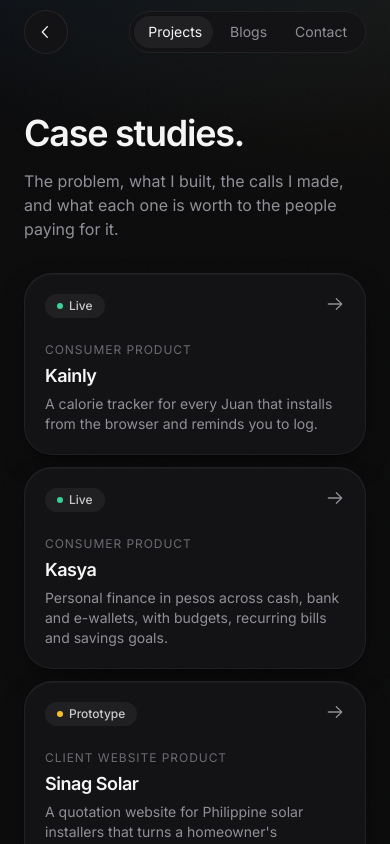
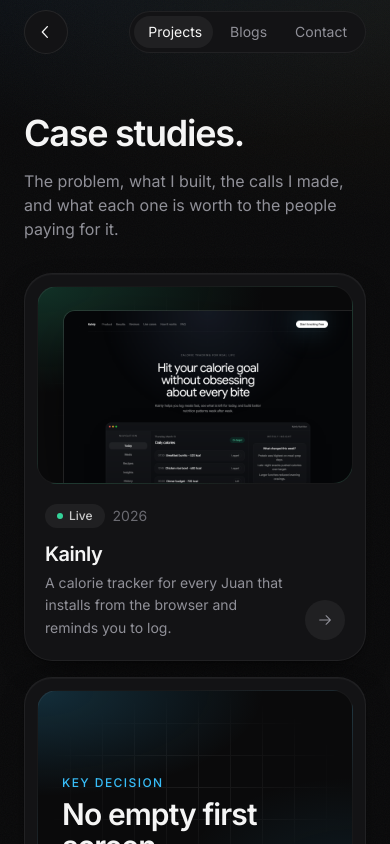
Before and after one commit to gubriyeeel/gubriyeeel, a Next.js app: page /projects in a window 390 px wide. Shown: the top 844 px of the page. Built offline with nearby package versions, Linux system fonts and the light colour scheme; no server answers.

Commit message:
feat: ✨ full-width case study cards with a home slider
Cards lead with a cover (screenshot or key decision), drop the category label, and the home section becomes a swipeable slider. Stale Kasya and Illustrify links removed.

```diff
--- a/app/page.tsx
+++ b/app/page.tsx
@@ -1,5 +1,5 @@
 import type { Metadata } from "next";
-import Project from "@/components/project";
+import { ProjectSlider } from "@/components/project-slider";
 import { getProjects } from "@/lib/projects";
 import { posts } from "#site/content";
 import { sortPosts } from "@/lib/utils";
@@ -102,11 +102,7 @@ export default async function Home() {
           title="Case studies"
           action={{ href: "/projects", label: "See all" }}
         />
-        <div className="grid grid-cols-1 gap-3 sm:grid-cols-2">
-          {projects.slice(0, 4).map((project) => (
-            <Project key={project.slug} project={project} />
-          ))}
-        </div>
+        <ProjectSlider projects={projects} />
       </Reveal>
 
       <Reveal as="section" className="mt-16">
--- a/app/projects/[slug]/page.tsx
+++ b/app/projects/[slug]/page.tsx
@@ -3,7 +3,7 @@ import Link from "next/link";
 import { notFound } from "next/navigation";
 import { ArrowLeftIcon, ArrowTopRightIcon } from "@radix-ui/react-icons";
 import { getProject, getProjects } from "@/lib/projects";
-import { StatusChip } from "@/components/project";
+import { ProjectCover, StatusChip } from "@/components/project";
 import { CtaButton } from "@/components/cta-button";
 
 type PageProps = { params: Promise<{ slug: string }> };
@@ -109,8 +109,14 @@ export default async function ProjectPage({ params }: PageProps) {
           {project.tagline}
         </p>
 
+        <ProjectCover
+          project={project}
+          priority
+          className="enter mt-8"
+        />
+
         <dl
-          className="surface enter mt-8 grid grid-cols-1 gap-4 p-5 sm:grid-cols-2"
+          className="surface enter mt-3 grid grid-cols-1 gap-4 p-5 sm:grid-cols-2"
           style={{ "--i": 2 } as React.CSSProperties}
         >
           <div>
--- a/app/projects/page.tsx
+++ b/app/projects/page.tsx
@@ -28,9 +28,15 @@ export default async function Projects() {
         </p>
       </section>
 
-      <div className="grid grid-cols-1 gap-3 sm:grid-cols-2">
+      <div className="flex flex-col gap-4">
         {projects.map((project, i) => (
-          <Project key={project.slug} project={project} index={i + 2} />
+          <Project
+            key={project.slug}
+            project={project}
+            index={i + 2}
+            priority={i === 0}
+            className="enter"
+          />
         ))}
       </div>
 
--- /dev/null
+++ b/components/project-slider.tsx
@@ -0,0 +1,120 @@
+"use client";
+
+import { useCallback, useRef, useState } from "react";
+import { ArrowLeftIcon, ArrowRightIcon } from "@radix-ui/react-icons";
+import type { Project as ProjectType } from "@/lib/projects";
+import Project from "@/components/project";
+import { useReducedMotion } from "@/components/motion/use-reduced-motion";
+import { cn } from "@/lib/utils";
+
+/** One full-width case study per slide. Swipe, drag-scroll, arrows or dots. */
+export function ProjectSlider({ projects }: { projects: ProjectType[] }) {
+  const trackRef = useRef<HTMLDivElement>(null);
+  const [active, setActive] = useState(0);
+  const reducedMotion = useReducedMotion();
+  const count = projects.length;
+
+  const slides = () =>
+    Array.from(trackRef.current?.children ?? []) as HTMLElement[];
+
+  const goTo = useCallback(
+    (i: number) => {
+      const track = trackRef.current;
+      const target = slides()[Math.max(0, Math.min(count - 1, i))];
+      if (!track || !target) return;
+      track.scrollTo({
+        left: target.offsetLeft,
+        behavior: reducedMotion ? "auto" : "smooth",
+      });
+    },
+    [count, reducedMotion],
+  );
+
+  const onScroll = () => {
+    const track = trackRef.current;
+    if (!track) return;
+    const left = track.scrollLeft;
+    const distances = slides().map((slide) => Math.abs(slide.offsetLeft - left));
+    setActive(distances.indexOf(Math.min(...distances)));
+  };
+
+  const pad = (n: number) => String(n).padStart(2, "0");
+
+  return (
+    <div
+      role="region"
+      aria-roledescription="carousel"
+      aria-label="Case studies"
+      onKeyDown={(e) => {
+        if (e.key === "ArrowRight") goTo(active + 1);
+        if (e.key === "ArrowLeft") goTo(active - 1);
+      }}
+    >
+      <div
+        ref={trackRef}
+        onScroll={onScroll}
+        className="no-scrollbar relative flex snap-x snap-mandatory gap-3 overflow-x-auto overscroll-x-contain"
+      >
+        {projects.map((project, i) => (
+          <div
+            key={project.slug}
+            role="group"
+            aria-roledescription="slide"
+            aria-label={`${i + 1} of ${count}: ${project.name}`}
+            className="w-full shrink-0 snap-start"
+          >
+            <Project project={project} priority={i === 0} />
+          </div>
+        ))}
+      </div>
+
+      <div className="mt-4 flex items-center justify-between gap-4">
+        <div className="flex items-center gap-1.5">
+          {projects.map((project, i) => (
+            <button
+              key={project.slug}
+              type="button"
+              aria-label={`Show ${project.name}`}
+              aria-current={i === active ? "true" : undefined}
+              onClick={() => goTo(i)}
+              className="grid h-6 place-items-center px-0.5"
+            >
+              <span
+                className={cn(
+                  "block h-1.5 rounded-full transition-all duration-500 ease-spring",
+                  i === active
+                    ? "w-6 bg-foreground"
+                    : "w-1.5 bg-muted-foreground/40 hover:bg-muted-foreground",
+                )}
+              />
+            </button>
+          ))}
+        </div>
+
+        <div className="flex items-center gap-3">
+          <span className="text-sm tabular-nums text-muted-foreground">
+            {pad(active + 1)} / {pad(count)}
+          </span>
+          <button
+            type="button"
+            aria-label="Previous case study"
+            onClick={() => goTo(active - 1)}
+            disabled={active === 0}
+            className="pressable grid size-10 place-items-center rounded-full bg-card text-muted-foreground hover:bg-secondary hover:text-foreground disabled:pointer-events-none disabled:opacity-40"
+          >
+            <ArrowLeftIcon />
+          </button>
+          <button
+            type="button"
+            aria-label="Next case study"
+            onClick={() => goTo(active + 1)}
+            disabled={active === count - 1}
+            className="pressable grid size-10 place-items-center rounded-full bg-card text-muted-foreground hover:bg-secondary hover:text-foreground disabled:pointer-events-none disabled:opacity-40"
+          >
+            <ArrowRightIcon />
+          </button>
+        </div>
+      </div>
+    </div>
+  );
+}
--- a/components/project.tsx
+++ b/components/project.tsx
@@ -1,4 +1,5 @@
 import type { Project as ProjectType, ProjectStatus } from "@/lib/projects";
+import Image from "next/image";
 import Link from "next/link";
 import { ArrowRightIcon } from "@radix-ui/react-icons";
 import { cn } from "@/lib/utils";
@@ -7,6 +8,7 @@ const statusDot: Record<ProjectStatus, string> = {
   Live: "bg-emerald-400",
   Prototype: "bg-amber-400",
   "In development": "bg-sky-400",
+  Completed: "bg-zinc-400",
 };
 
 export function StatusChip({ status }: { status: ProjectStatus }) {
@@ -21,30 +23,103 @@ export function StatusChip({ status }: { status: ProjectStatus }) {
   );
 }
 
+/**
+ * The visual half of a case study. A screenshot when there is one, otherwise
+ * the decision that defined the project, set large on the project's tint.
+ */
+export function ProjectCover({
+  project,
+  priority = false,
+  className,
+}: {
+  project: ProjectType;
+  priority?: boolean;
+  className?: string;
+}) {
+  const { accent, image, name, decisions } = project;
+
+  return (
+    <div
+      className={cn(
+        "relative aspect-[16/10] overflow-hidden rounded-[calc(var(--radius)-0.5rem)] border border-white/[0.06] bg-background",
+        className,
+      )}
+      style={{
+        backgroundImage: `radial-gradient(120% 90% at 0% 0%, ${accent}33, transparent 60%), radial-gradient(80% 80% at 100% 100%, ${accent}1a, transparent 70%)`,
+      }}
+    >
+      {/* faint grid */}
+      <div
+        aria-hidden
+        className="absolute inset-0 opacity-[0.07] [background-image:linear-gradient(to_right,white_1px,transparent_1px),linear-gradient(to_bottom,white_1px,transparent_1px)] [background-size:32px_32px] [mask-image:radial-gradient(ellipse_at_center,black,transparent_75%)]"
+      />
+
+      {image ? (
+        <Image
+          src={image}
+          alt={`${name} screenshot`}
+          width={1440}
+          height={900}
+          priority={priority}
+          sizes="(min-width: 640px) 560px, 100vw"
+          className="absolute left-[8%] top-[12%] w-[92%] rounded-tl-xl border-l border-t border-white/10 shadow-[0_20px_60px_-15px_rgb(0_0_0/0.8)] transition-transform duration-700 ease-spring group-hover:-translate-y-1"
+        />
+      ) : (
+        <div className="absolute inset-0 flex flex-col justify-end p-6 sm:p-8">
+          <p
+            className="text-xs font-medium uppercase tracking-[0.12em]"
+            style={{ color: accent }}
+          >
+            Key decision
+          </p>
+          <p className="mt-2 max-w-[18ch] text-3xl font-semibold leading-[1.05] tracking-[-0.03em] text-foreground sm:text-4xl">
+            {decisions[0]?.title}
+          </p>
+        </div>
+      )}
+    </div>
+  );
+}
+
 type ProjectProps = {
   project: ProjectType;
   index?: number;
+  priority?: boolean;
+  className?: string;
 };
 
-export default function Project({ project, index = 0 }: ProjectProps) {
-  const { slug, name, tagline, kind, status } = project;
+export default function Project({
+  project,
+  index = 0,
+  priority,
+  className,
+}: ProjectProps) {
+  const { slug, name, tagline, status, year } = project;
 
   return (
     <Link
       href={`/projects/${slug}`}
-      className="surface spotlight pressable enter group flex min-h-44 flex-col justify-between p-5 hover:-translate-y-0.5 hover:border-white/[0.12]"
+      className={cn(
+        "surface spotlight pressable group flex w-full flex-col gap-5 p-3 hover:border-white/[0.12]",
+        className,
+      )}
       style={{ "--i": index } as React.CSSProperties}
     >
-      <div className="flex items-start justify-between gap-3">
-        <StatusChip status={status} />
-        <ArrowRightIcon className="size-5 text-muted-foreground transition-all duration-500 ease-spring group-hover:translate-x-0.5 group-hover:text-foreground" />
-      </div>
-      <div className="mt-6">
-        <p className="text-xs uppercase tracking-[0.08em] text-muted-foreground/70">
-          {kind}
-        </p>
-        <p className="mt-1 text-lg font-semibold tracking-tight">{name}</p>
-        <p className="mt-1 text-sm text-muted-foreground">{tagline}</p>
+      <ProjectCover project={project} priority={priority} />
+      <div className="flex items-end justify-between gap-4 px-2 pb-2">
+        <div className="min-w-0">
+          <div className="flex items-center gap-2">
+            <StatusChip status={status} />
+            <span className="text-sm text-muted-foreground/70">{year}</span>
+          </div>
+          <p className="mt-3 text-xl font-semibold tracking-tight">{name}</p>
+          <p className="mt-1 text-sm leading-relaxed text-muted-foreground">
+            {tagline}
+          </p>
+        </div>
+        <span className="grid size-10 shrink-0 place-items-center rounded-full bg-secondary text-muted-foreground transition-colors group-hover:text-foreground">
+          <ArrowRightIcon className="size-4 transition-transform duration-500 ease-spring group-hover:translate-x-0.5" />
+        </span>
       </div>
     </Link>
   );
--- a/lib/projects.ts
+++ b/lib/projects.ts
@@ -1,4 +1,4 @@
-export type ProjectStatus = "Live" | "Prototype" | "In development";
+export type ProjectStatus = "Live" | "Prototype" | "In development" | "Completed";
 
 export type Project = {
   slug: string;
@@ -10,6 +10,10 @@ export type Project = {
   status: ProjectStatus;
   role: string;
   url?: string;
+  /** Cover tint for the card and case study header. */
+  accent: string;
+  /** Screenshot under /public, shown in the cover when present. */
+  image?: string;
   stack: string[];
   problem: string;
   built: string[];
@@ -21,6 +25,7 @@ export type Project = {
 const projects: Project[] = [
   {
     slug: "kainly",
+    accent: "#34d399",
     name: "Kainly",
     tagline:
       "A calorie tracker for every Juan that installs from the browser and reminds you to log.",
@@ -29,6 +34,7 @@ const projects: Project[] = [
     status: "Live",
     role: "Product, design and engineering",
     url: "https://www.kainly.com",
+    image: "/projects/kainly.png",
     stack: ["Next.js 16", "React 19", "Better Auth", "Drizzle", "Neon Postgres", "Serwist", "Web Push"],
     problem:
       "Calorie tracking only works if people keep logging, and most people stop within days, usually because they forget. A native app adds another hurdle before day one: an app store listing, a download and an account, all before the first meal is logged.",
@@ -57,14 +63,14 @@ const projects: Project[] = [
   },
   {
     slug: "kasya",
+    accent: "#38bdf8",
     name: "Kasya",
     tagline:
       "Personal finance in pesos across cash, bank and e-wallets, with budgets, recurring bills and savings goals.",
     kind: "Consumer product",
     year: "2026",
-    status: "Live",
+    status: "In development",
     role: "Product, design and engineering",
-    url: "https://finance-app-rouge.vercel.app",
     stack: ["Next.js", "React 19", "Expo", "Better Auth", "Neon Postgres", "pnpm monorepo"],
     problem:
       "Money in the Philippines is spread across cash, bank accounts and e-wallets. Most trackers either assume one bank feed or start you on an empty screen with no idea what to do first. Both lead to the same thing: people stop logging.",
@@ -98,6 +104,7 @@ const projects: Project[] = [
   },
   {
     slug: "sinag-solar",
+    accent: "#fbbf24",
     name: "Sinag Solar",
     tagline:
       "A quotation website for Philippine solar installers that turns a homeowner's electricity bill into a qualified lead.",
@@ -137,6 +144,7 @@ const projects: Project[] = [
   },
   {
     slug: "gow",
+    accent: "#a78bfa",
     name: "gow",
     tagline:
       "A webhook delivery service that retries failed deliveries, rejects duplicate events, and shows every attempt live.",
@@ -173,6 +181,7 @@ const projects: Project[] = [
   },
   {
     slug: "claimy",
+    accent: "#fb7185",
     name: "Claimy",
     tagline:
       "A research assistant that only saves a quote if it appears word for word in the source.",
@@ -207,6 +216,7 @@ const projects: Project[] = [
   },
   {
     slug: "comment-insight",
+    accent: "#f87171",
     name: "Comment Insight",
     tagline:
       "Turns thousands of YouTube comments into requests, questions and themes a creator can act on.",
@@ -239,14 +249,14 @@ const projects: Project[] = [
   },
   {
     slug: "illustrify",
+    accent: "#f472b6",
     name: "Illustrify",
     tagline:
       "AI-generated picture books for teachers, built around the lesson they're teaching.",
     kind: "AI product · Capstone",
     year: "2025",
-    status: "Live",
+    status: "Completed",
     role: "Capstone team: engineering and release pipeline",
-    url: "https://www.illustrify.app",
     stack: ["Next.js", "TypeScript", "AI text and image generation", "Vercel", "GitHub Actions"],
     problem:
       "Teachers often make their own classroom materials on their own time. A picture book that fits a specific lesson, reading level and class usually doesn't exist, and making one by hand takes hours.",
```
Also changed, not shown: public/projects/kainly.png (added).
